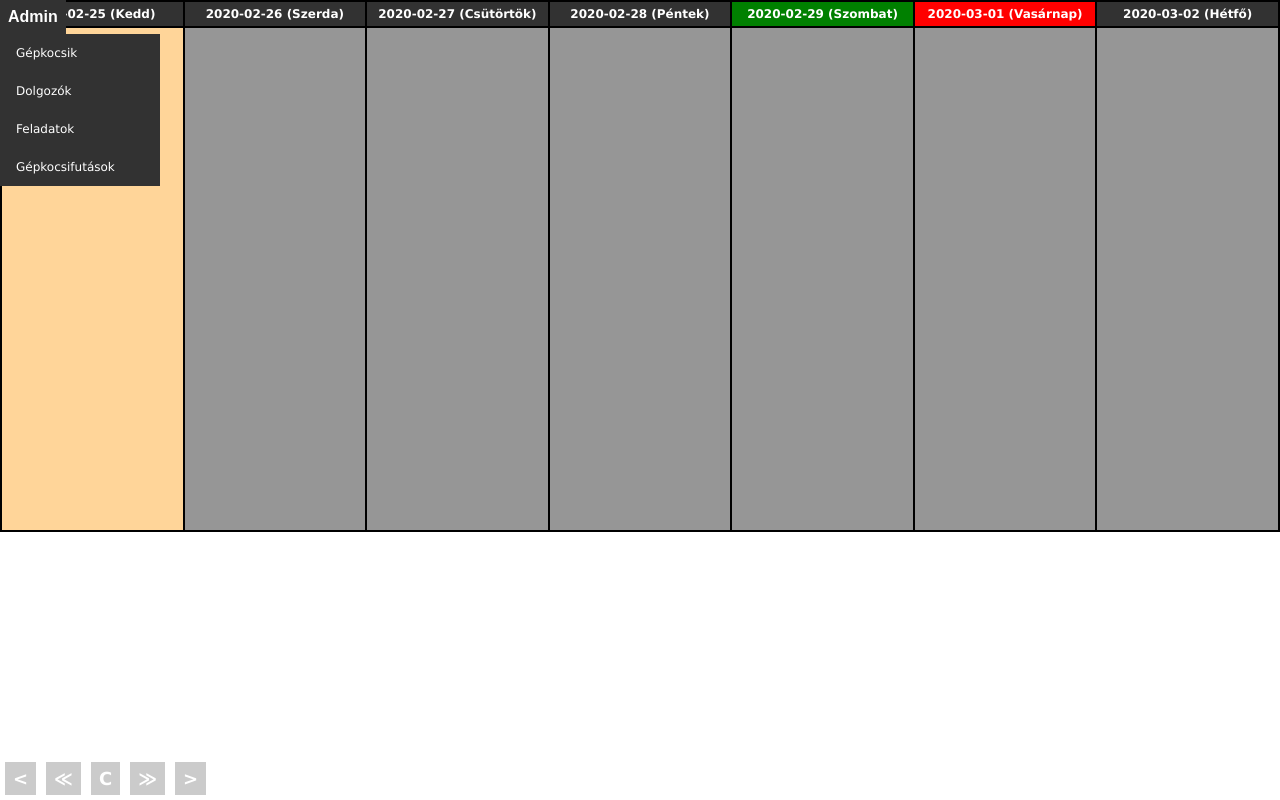
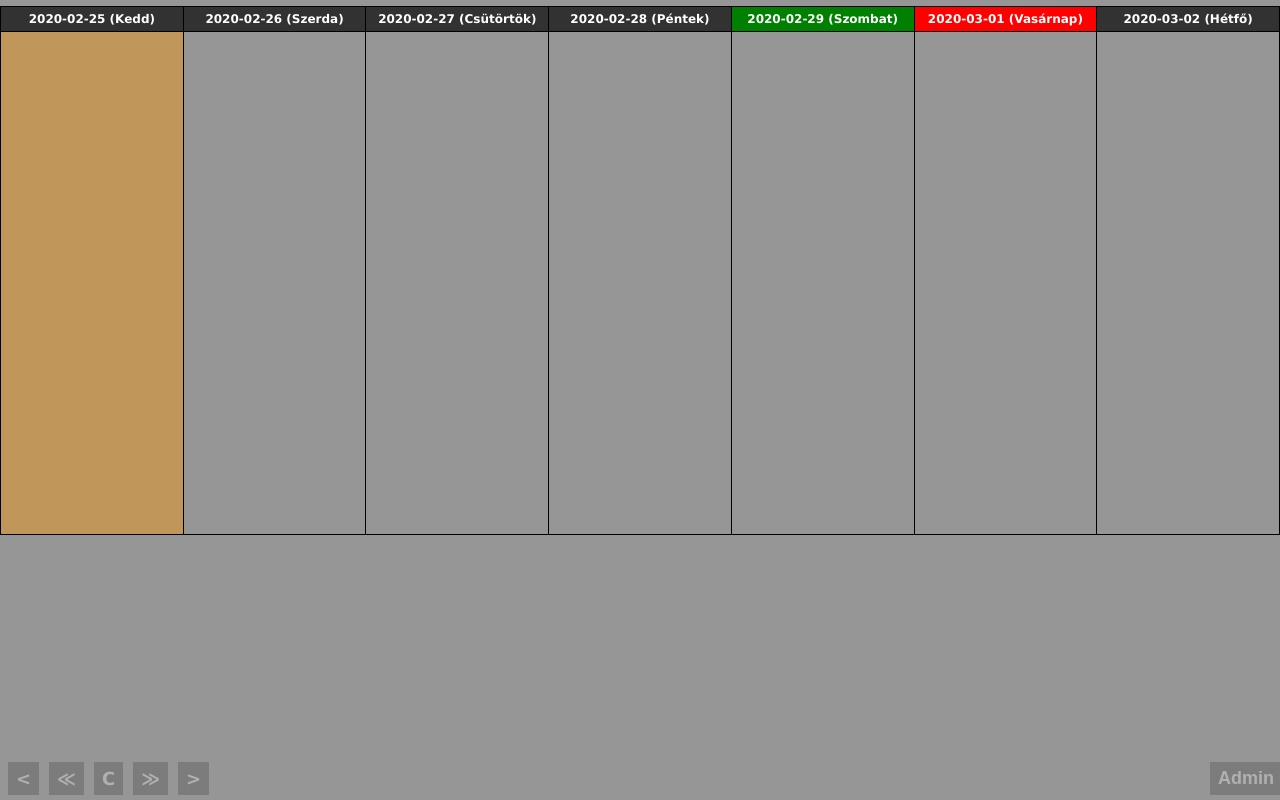
Before and after one commit to borbastibor/MunkaBeosztas, a CodeIgniter app: page /MunkaBeosztas/ in a window 1280 px wide. Run offline with CodeIgniter, Linux system fonts and the light colour scheme; tables that the repository leaves empty or names only in its code hold one stand-in row (values such as "Sample post"); lists and menus that the app fills with data are empty.

Commit message:
update_20200223

```diff
--- a/application/config/autoload.php
+++ b/application/config/autoload.php
@@ -58,7 +58,7 @@
 |
 |	$autoload['libraries'] = array('user_agent' => 'ua');
 */
-$autoload['libraries'] = array('database');
+$autoload['libraries'] = array('database', 'session', 'form_validation');
 
 /*
 | -------------------------------------------------------------------
@@ -89,7 +89,7 @@
 |
 |	$autoload['helper'] = array('url', 'file');
 */
-$autoload['helper'] = array('url');
+$autoload['helper'] = array('form', 'url');
 
 /*
 | -------------------------------------------------------------------
@@ -132,4 +132,4 @@
 |
 |	$autoload['model'] = array('first_model' => 'first');
 */
-$autoload['model'] = array('Dolgozok_model', 'Kocsik_model');
+$autoload['model'] = array('Dolgozok_model', 'Kocsik_model', 'Gkfutas_model', 'Munkak_model');
--- a/application/controllers/home.php
+++ b/application/controllers/home.php
@@ -6,9 +6,7 @@
 
 	public function __construct() {
 		parent::__construct();
-		$this->load->library('session');
-		$this->load->helper('url');
-		$this->load->model('Gkfutas_model');
+		$this->session->set_userdata('isAdmin', TRUE);
 	}
 
 	// Naptár nézet betöltése
@@ -16,13 +14,15 @@
 		if ($this->session->userdata('startdate') == null) {
 			$this->session->set_userdata('startdate', date('Y-m-d'));
 		}
+		$menudata['iscalendarview'] = TRUE;
+		$menudata['isadmin'] = $this->session->userdata('isAdmin');
 		$data['futasok'] = $this->Gkfutas_model->getGkfutasByTimePeriod($this->session->userdata('startdate'));
 		$data['sdate'] = $this->session->userdata('startdate');
 		$partialviews = [
-			'header' => $this->load->view('partials/header_view','', true),
-			'menu' => $this->load->view('partials/menu_view','', true),
-			'content' => $this->load->view('calendar_view',$data, true),
-			'footer' => $this->load->view('partials/footer_view','', true)
+			'header' => $this->load->view('partials/header_view', '', TRUE),
+			'menu' => $this->load->view('partials/menu_view', $menudata, TRUE),
+			'content' => $this->load->view('calendar_view', $data, TRUE),
+			'footer' => $this->load->view('partials/footer_view', '', TRUE)
 		];
 		$this->load->view('public_template_view', $partialviews);
 	}
--- a/application/views/calendar_view.php
+++ b/application/views/calendar_view.php
@@ -62,12 +62,3 @@
     ?>
     </tr>
 </table>
-<div class="calendar-control-container">
-    <?php
-        echo(anchor('home/shiftOneDayBack', '<', array('class' => 'calendar-control-btn')));
-        echo(anchor('home/shiftOneWeekBack', '&#8810', array('class' => 'calendar-control-btn')));
-        echo(anchor('home/resetToCurrentDay', 'C', array('class' => 'calendar-control-btn')));
-        echo(anchor('home/shiftOneWeekFwd', '&#8811', array('class' => 'calendar-control-btn')));
-        echo(anchor('home/shiftOneDayFwd', '>', array('class' => 'calendar-control-btn')));
-    ?>
-</div>
--- a/application/views/partials/header_view.php
+++ b/application/views/partials/header_view.php
@@ -6,11 +6,7 @@
         <meta name="viewport" content="width=device-width, initial-scale=1.0">
         <meta name="description" content="Munkabeosztást megjelenítő weboldal">
         <meta name="author" content="Borbás Tibor">
-        <?php
-        if (isset($upd_interval)) {
-            echo('<meta http-equiv="refresh" content="'.$upd_interval.'">');
-        }
-        ?>
+        <meta http-equiv="refresh" content="10">
         <link rel="stylesheet" type="text/css" href=<?php echo(base_url('css/mainStyles.css')); ?>>
         <link rel="stylesheet" type="text/css" href=<?php echo(base_url('css/tagStyles.css')); ?>>
         <link rel="stylesheet" type="text/css" href=<?php echo(base_url('css/tableStyles.css')); ?>>
--- a/application/views/partials/menu_view.php
+++ b/application/views/partials/menu_view.php
@@ -1,13 +1,31 @@
-<div class="dropbtn-container">
-    <div class="dropdown">
-        <button class="dropbtn">Admin</button>
-        <div class="dropdown-content">
 <?php
+    echo('<table>');
+    echo('<tr>');
+    echo('<td>');
+    if ($iscalendarview) {
+        echo('<div class="menu-control-container">');
+        echo(anchor('home/shiftOneDayBack', '<', array('class' => 'calendar-control-btn')));
+        echo(anchor('home/shiftOneWeekBack', '&#8810', array('class' => 'calendar-control-btn')));
+        echo(anchor('home/resetToCurrentDay', 'C', array('class' => 'calendar-control-btn')));
+        echo(anchor('home/shiftOneWeekFwd', '&#8811', array('class' => 'calendar-control-btn')));
+        echo(anchor('home/shiftOneDayFwd', '>', array('class' => 'calendar-control-btn')));
+        echo('</div>');
+    }
+    echo('</td>');
+
+    echo('<td>');
+    if ($isadmin != null) {
+        echo('<div class="dropdown">');
+        echo('<button class="dropbtn">Admin</button>');
+        echo('<div class="dropdown-content">');
         echo(anchor('kocsik/index', 'Gépkocsik', ''));
         echo(anchor('dolgozok/index', 'Dolgozók', ''));
         echo(anchor('munkak/index', 'Feladatok', ''));
         echo(anchor('gkfutas/index', 'Gépkocsifutások', ''));
+        echo('</div>');
+        echo('</div>');
+    }
+    echo('</td>');
+    echo('</tr>');
+    echo('</table>');
 ?>
-        </div>
-    </div>
-</div>
--- a/css/controlStyles.css
+++ b/css/controlStyles.css
@@ -1,10 +1,12 @@
+
 /* Dropbutton container */
 .dropbtn-container {
   width: 100%;
   margin: 0;
   padding: 0;
   position: fixed;
-  top: 0;
+  bottom: 0;
+  text-align: right;
   z-index: 1;
 }
 
@@ -12,8 +14,9 @@
 .dropbtn {
   background-color: rgb(50,50,50);
   color: white;
-  padding: 8px;
-  font-size: 16px;
+  margin: 5px;
+  padding: 6px 8px;
+  font-size: 18px;
   font-weight: bold;
   border: none;
   z-index: 1;
@@ -22,14 +25,19 @@
 
 /* The container <div> - needed to position the dropdown content */
 .dropdown {
-  position: relative;
+  width: 100%;
+  margin: 0;
+  padding: 0;
+  position: fixed;
+  bottom: 0;
+  text-align: right;
+  z-index: 1;
   display: inline-block;
 }
 
 /* Dropdown Content (Hidden by Default) */
 .dropdown-content {
   display: none;
-  position: absolute;
   background-color: rgb(50,50,50);
   min-width: 160px;
   z-index: 1;
@@ -39,8 +47,9 @@
 .dropdown-content a {
   color: white;
   padding: 12px 16px;
+  font-size: 16px;
   text-decoration: none;
-  display: block;
+  display: inline;
 }
 
 /* Change color of dropdown links on hover */
@@ -53,7 +62,7 @@
 .dropdown:hover .dropbtn {opacity: 1;}
 
 /* Naptár vezérlő stílusok */
-.calendar-control-container {
+.menu-control-container {
   width: 100%;
   margin: 0;
   padding: 0;
--- a/css/mainStyles.css
+++ b/css/mainStyles.css
@@ -4,8 +4,8 @@
     width: 100%;
     font-family: 'Lucida Sans Unicode';
     font-size: 12px;
-    background-color: white;
-    /*background-color: rgb(150,150,150);*/
+    /*background-color: white;*/
+    background-color: rgb(150,150,150);
 }
 
 /* A szerkesztés, törlés és létrehozás lapok stílusai */
--- a/css/tableStyles.css
+++ b/css/tableStyles.css
@@ -12,7 +12,7 @@
     width: 14%;
     background-color: rgb(50,50,50);
     color: white;
-    border: 2px solid black;
+    border: 1px solid black;
 }
 
 .calendar-cell {
@@ -20,7 +20,7 @@
     width: 14%;
     height: 500px;
     background-color: rgb(150,150,150);
-    border: 2px solid black;
+    border: 1px solid black;
     vertical-align: top;
 }
 
--- a/css/tagStyles.css
+++ b/css/tagStyles.css
@@ -4,7 +4,7 @@
     min-height: 1em;
     background-color: white;
     border-radius:  4px;
-    border: none;
+    border: 1px solid black;
     resize: both;
     overflow: auto;
 }
```
Also changed, not shown: application/controllers/dolgozok.php (+3 -4 lines), application/controllers/gkfutas.php (+3 -4 lines), application/controllers/kocsik.php (+3 -4 lines), application/controllers/munkak.php (+3 -4 lines), application/controllers/admin/admin.php (added). Lines whose indentation alone changed are shown as unchanged.
